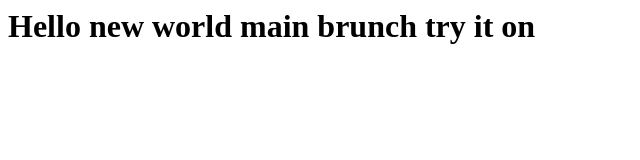
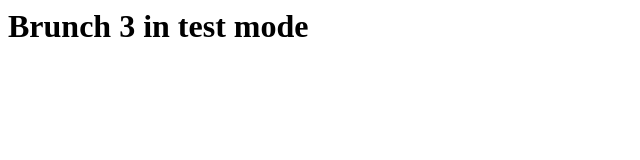
Before and after one commit to AsfaqueAhmed/goppo, a plain HTML site: page public/index.html in a window 1280 px wide. Shown: the whole page, without its empty margins (0-640 px from the left). Drawn offline with Linux system fonts and the light colour scheme.

Commit message:
3rd brunch

```diff
--- a/public/index.html
+++ b/public/index.html
@@ -6,6 +6,6 @@
   <title>Document</title>
 </head>
 <body>
-  <h1>Hello new world main brunch try it on</h1>
+  <h1>Brunch 3 in test mode</h1>
 </body>
 </html>
```
Also changed, not shown: .github/workflows/firebase-hosting-pull-request.yml.
